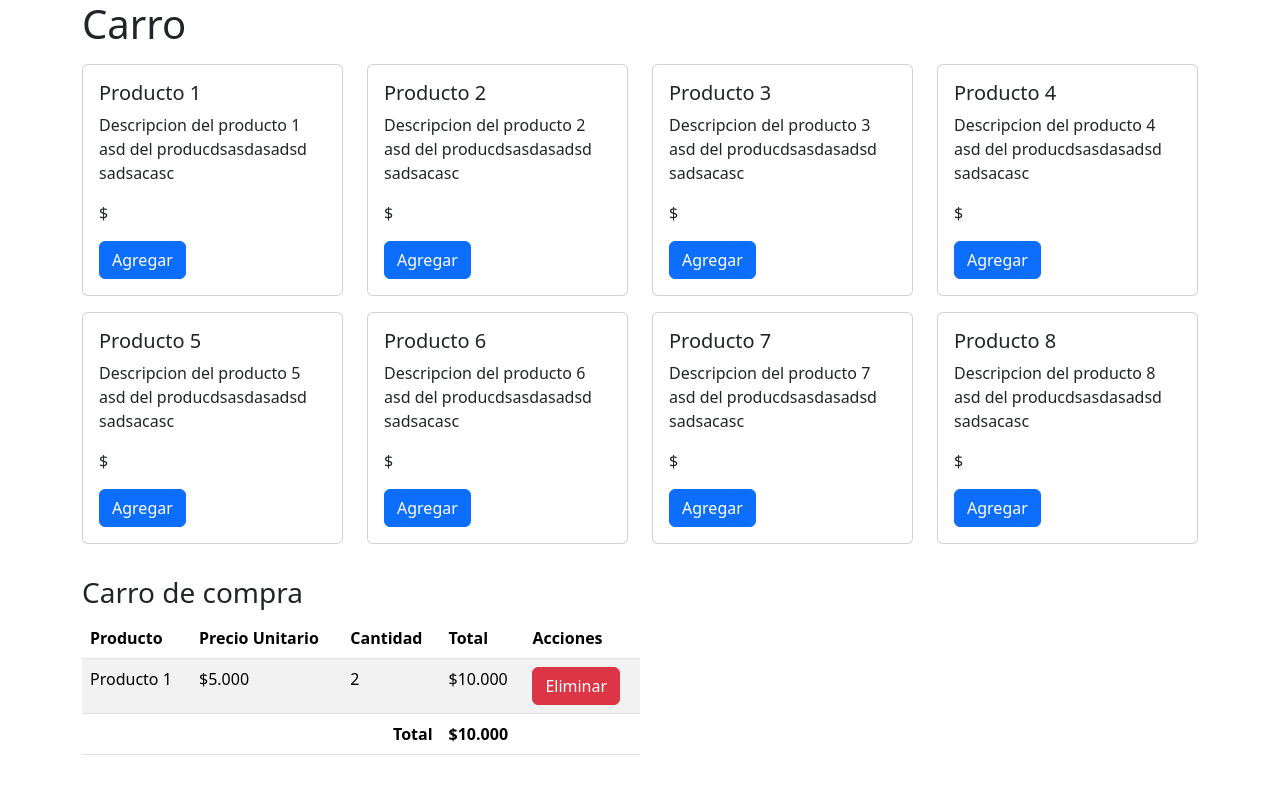
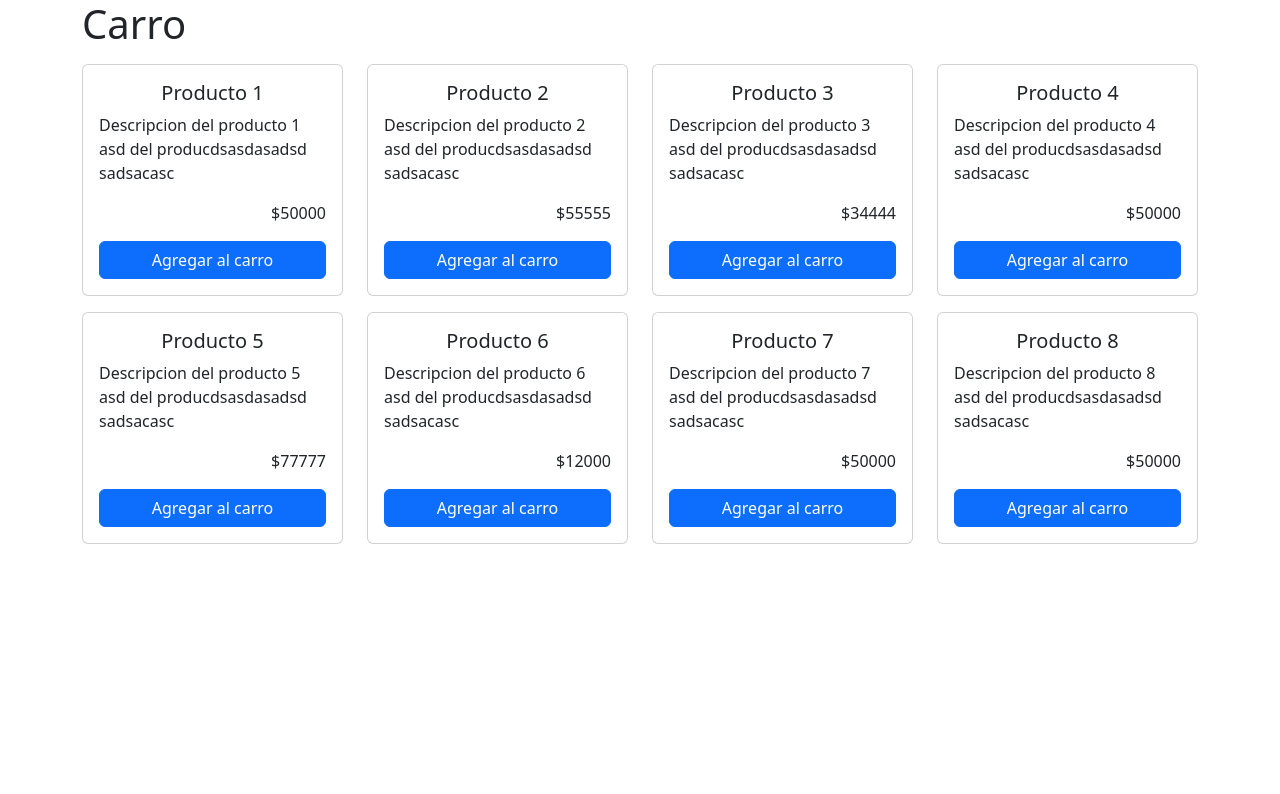
Before and after one commit to Deltros/carro_compra-app, a React (Vite) app: page / in a window 1280 px wide. Shown: the top 794 px of the page. Built offline with nearby package versions, Linux system fonts and the light colour scheme.

Commit message:
calculado total

```diff
--- a/package.json
+++ b/package.json
@@ -10,6 +10,7 @@
     "preview": "vite preview"
   },
   "dependencies": {
+    "prop-types": "^15.8.1",
     "react": "^18.2.0",
     "react-dom": "^18.2.0"
   },
--- a/src/CarroApp.jsx
+++ b/src/CarroApp.jsx
@@ -1,43 +1,64 @@
 import { ProductosView } from "./components/ProductosView";
+import { CarroCompraView } from "./components/CarroCompraView";
+import { useState } from "react";
 
 export const CarroApp = () => {
+
+    const [ productosCarro, setProductosCarro ] = useState([]);
+
+    const handlerAddProductoCarro = (producto) => {
+
+        let newProductosCarro = [];
+
+        const hasProducto = productosCarro.find((p) => { return p.producto.id === producto.id });
+
+        if (hasProducto) {
+
+            newProductosCarro = productosCarro.map((p) => {
+                if (p.producto.id === producto.id) {
+                    p.cantidad = p.cantidad + 1;
+                }
+                return p;
+            });
+
+            setProductosCarro(newProductosCarro);
+
+        } else {
+
+            newProductosCarro = [
+                ...productosCarro,
+                {
+                    producto: producto,
+                    cantidad: 1
+                }
+            ];
+        }
+
+        setProductosCarro(newProductosCarro);
+    }
+
+    const handlerDeleteProductoCarro = (id) => {
+
+        let newProductosCarro = productosCarro.filter((p) => {return p.producto.id !== id});
+
+        setProductosCarro(newProductosCarro);
+    }
 
     return (
         <>
             <div className="container">
                 <h1>Carro</h1>
 
-                <ProductosView />
+                <ProductosView handler={producto => handlerAddProductoCarro(producto)} />
 
-                <div className="my-4 w-50">
-                    <h3>Carro de compra</h3>
-                    <table className="table table-hover table-striped">
-                        <thead>
-                            <tr>
-                                <th>Producto</th>
-                                <th>Precio Unitario</th>
-                                <th>Cantidad</th>
-                                <th>Total</th>
-                                <th>Acciones</th>
-                            </tr>
-                        </thead>
-                        <tbody>
-                            <tr>
-                                <td>Producto 1</td>
-                                <td>$5.000</td>
-                                <td>2</td>
-                                <td>$10.000</td>
-                                <td><button className="btn btn-danger">Eliminar</button></td>
-                            </tr>
-                        </tbody>
-                        <tfoot>
-                            <tr>
-                                <td colSpan="3" className="text-end fw-bold">Total</td>
-                                <td colSpan="2" className="text-start fw-bold">$10.000</td>
-                            </tr>
-                        </tfoot>
-                    </table>
-                </div>
+                { productosCarro?.length <= 0 || (
+                    <div className="my-4 w-50">
+                        <CarroCompraView
+                            items={productosCarro}
+                            handler={id => handlerDeleteProductoCarro(id)}
+                        />
+                    </div>
+                )}
 
             </div>
         </>
--- /dev/null
+++ b/src/components/CarroCompraView.jsx
@@ -0,0 +1,68 @@
+import { useEffect, useState } from "react";
+import PropTypes from 'prop-types';
+import { calcularTotal } from "../services/getProductos";
+
+export const CarroCompraView = ({ handler, items }) => {
+
+    const [ total, setTotal ] = useState(0);
+
+    useEffect(() => {
+        setTotal( calcularTotal(items) );
+    }, [items])
+
+    const onDeleteProducto = (id) => {
+        handler(id);
+    }
+
+    const parseNumeroToDinero = (numero) => {
+        return numero.toLocaleString().replace(/,/g, '.');
+    }
+
+    return (
+        <>
+            <h3>Carro de compra</h3>
+            <table className="table table-hover table-striped">
+                <thead>
+                    <tr>
+                        <th>Producto</th>
+                        <th>Precio Unitario</th>
+                        <th>Cantidad</th>
+                        <th>Total</th>
+                        <th>Acciones</th>
+                    </tr>
+                </thead>
+                <tbody>
+
+                    {items.map( item  =>
+                        <tr key={item.producto.id}>
+                            <td>{item.producto.nombre}</td>
+                            <td>${parseNumeroToDinero(item.producto.precioUnitario)}</td>
+                            <td>{item.cantidad}</td>
+                            <td>${parseNumeroToDinero(item.cantidad * item.producto.precioUnitario)}</td>
+                            <td>
+                                <button
+                                    className="btn btn-danger"
+                                    onClick={() => onDeleteProducto(item.producto.id)}>
+                                        Eliminar
+                                </button>
+                            </td>
+                        </tr>
+                    )}
+
+                </tbody>
+                <tfoot>
+                    <tr>
+                        <td colSpan="3" className="text-end fw-bold">Total</td>
+                        <td colSpan="2" className="text-start fw-bold">${parseNumeroToDinero(total)}</td>
+                    </tr>
+                </tfoot>
+            </table>
+        </>
+    )
+}
+
+CarroCompraView.propTypes = {
+    items: PropTypes.array,
+    handler: PropTypes.func,
+    total: PropTypes.number,
+}
--- a/src/components/ProductoView.jsx
+++ b/src/components/ProductoView.jsx
@@ -1,17 +1,35 @@
+import PropTypes from 'prop-types';
 
-export const ProductoView = ({ nombre,descripcion,precioUnitario }) => {
+export const ProductoView = ({ handler, id, nombre, descripcion, precioUnitario }) => {
+
+    const onAddProducto = (producto) => {
+        handler(producto);
+    }
+
     return (
         <>
-            <div className="col-3 my-2" >
-                <div className="card">
-                    <div className="card-body">
-                        <h5 className="card-title">{nombre}</h5>
-                        <p className="card-text">{descripcion}</p>
-                        <p className="card-text">${precioUnitario}</p>
-                        <button className="btn btn-primary">Agregar</button>
+            <div className="card">
+                <div className="card-body">
+                    <h5 className="card-title text-center">{nombre}</h5>
+                    <p className="card-text">{descripcion}</p>
+                    <p className="card-text text-end">${precioUnitario}</p>
+                    <div className="d-grid gap-2">
+                    <button className="btn btn-primary"
+                        onClick={() => onAddProducto({ id, nombre, descripcion, precioUnitario })}>
+                            Agregar al carro
+                    </button>
                     </div>
+
                 </div>
             </div>
         </>
     )
 }
+
+ProductoView.propTypes = {
+    handler: PropTypes.func,
+    id: PropTypes.number.isRequired,
+    nombre: PropTypes.string.isRequired,
+    descripcion: PropTypes.string.isRequired,
+    precioUnitario: PropTypes.number.isRequired
+}
--- a/src/components/ProductosView.jsx
+++ b/src/components/ProductosView.jsx
@@ -1,23 +1,35 @@
 import { useEffect, useState } from "react";
 import { getProductos } from "../services/getProductos";
 import { ProductoView } from "./ProductoView";
+import PropTypes from 'prop-types';
 
-export const ProductosView = () => {
+export const ProductosView = ({ handler }) => {
 
     const [productos, setProductos] = useState([]);
 
     useEffect(() => {
-        const data = getProductos();
-        setProductos(data);
+        setProductos( getProductos() );
     }, []);
 
     return (
         <>
             <div className="row">
                 {productos.map(( { id, descripcion, nombre, precioUnitario } ) =>
-                    <ProductoView key={id} nombre={nombre} descripcion={descripcion} precioUnitario={precioUnitario}/>
+                    <div className="col-3 my-2" key={id}>
+                        <ProductoView
+                            handler={handler}
+                            id={id}
+                            nombre={nombre}
+                            descripcion={descripcion}
+                            precioUnitario={precioUnitario}
+                        />
+                    </div>
                 )}
             </div>
         </>
     )
 }
+
+ProductosView.propTypes = {
+    handler: PropTypes.func
+}
--- a/src/data/productos.js
+++ b/src/data/productos.js
@@ -3,48 +3,48 @@ export const productos = [
         id : 1,
         nombre : 'Producto 1',
         descripcion : 'Descripcion del producto 1 asd del producdsasdasadsd sadsacasc',
-        valorUnitario : 50000
+        precioUnitario : 50000
     },
     {
         id : 2,
         nombre : 'Producto 2',
         descripcion : 'Descripcion del producto 2 asd del producdsasdasadsd sadsacasc',
-        valorUnitario : 55555,
+        precioUnitario : 55555,
     },
     {
         id : 3,
         nombre : 'Producto 3',
         descripcion : 'Descripcion del producto 3 asd del producdsasdasadsd sadsacasc',
-        valorUnitario : 34444,
+        precioUnitario : 34444,
     },
     {
         id : 4,
         nombre : 'Producto 4',
         descripcion : 'Descripcion del producto 4 asd del producdsasdasadsd sadsacasc',
-        valorUnitario : 50000,
+        precioUnitario : 50000,
     },
     {
         id : 5,
         nombre : 'Producto 5',
         descripcion : 'Descripcion del producto 5 asd del producdsasdasadsd sadsacasc',
-        valorUnitario : 77777,
+        precioUnitario : 77777,
     },
     {
         id : 6,
         nombre : 'Producto 6',
         descripcion : 'Descripcion del producto 6 asd del producdsasdasadsd sadsacasc',
-        valorUnitario : 12000,
+        precioUnitario : 12000,
     },
     {
         id : 7,
         nombre : 'Producto 7',
         descripcion : 'Descripcion del producto 7 asd del producdsasdasadsd sadsacasc',
-        valorUnitario : 50000,
+        precioUnitario : 50000,
     },
     {
         id : 8,
         nombre : 'Producto 8',
         descripcion : 'Descripcion del producto 8 asd del producdsasdasadsd sadsacasc',
-        valorUnitario : 50000,
+        precioUnitario : 50000,
     },
 ];
--- a/src/services/getProductos.js
+++ b/src/services/getProductos.js
@@ -3,3 +3,14 @@ import { productos } from "../data/productos";
 export const getProductos = () => {
     return productos;
 }
+
+export const calcularTotal = (items) => {
+
+    let total=0;
+
+    items.forEach((p) => {
+        total += p.producto.precioUnitario * p.cantidad;
+    })
+
+    return total;
+}
```
Also changed, not shown: 1 other file (tests, documents, lock files or other folders).
